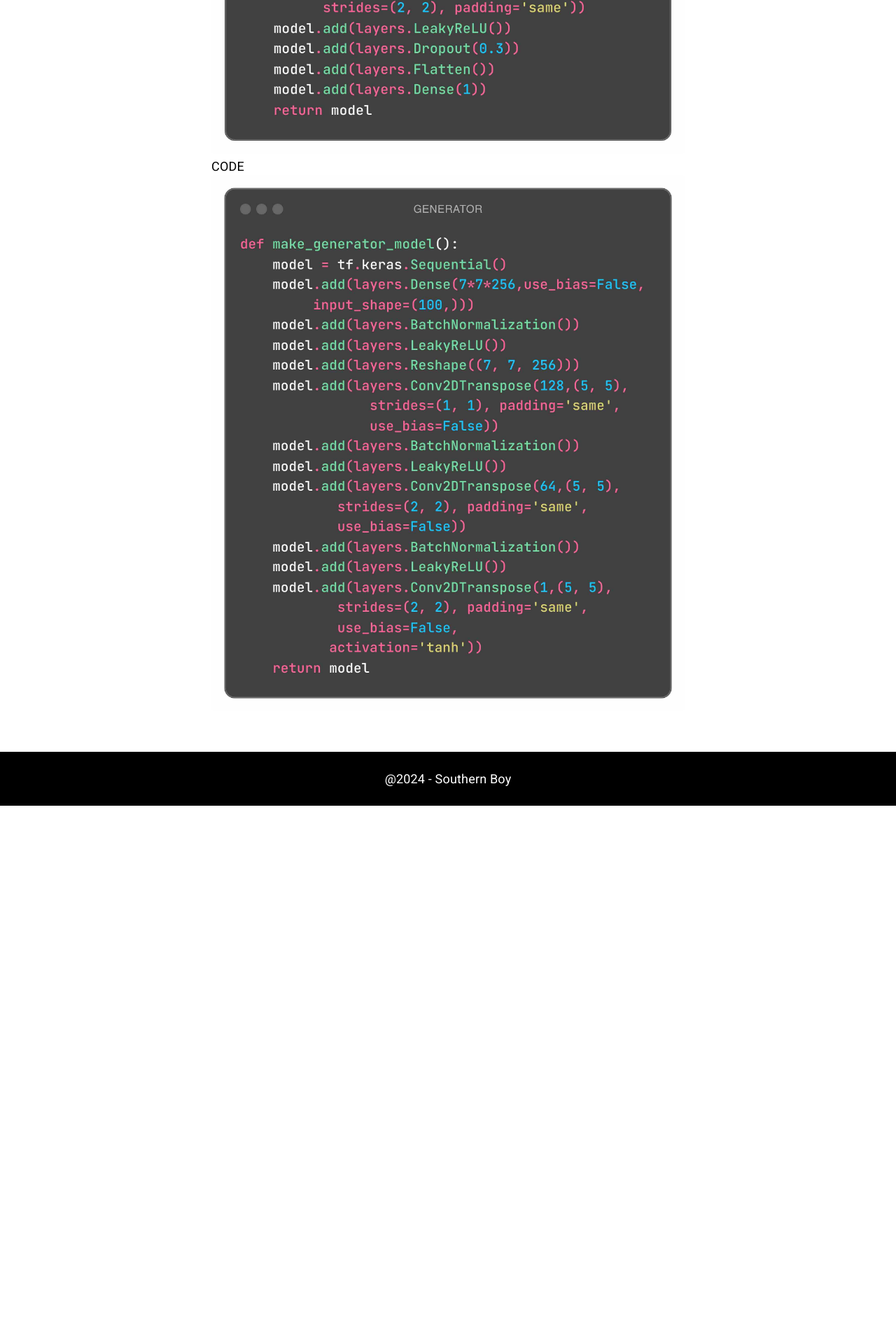
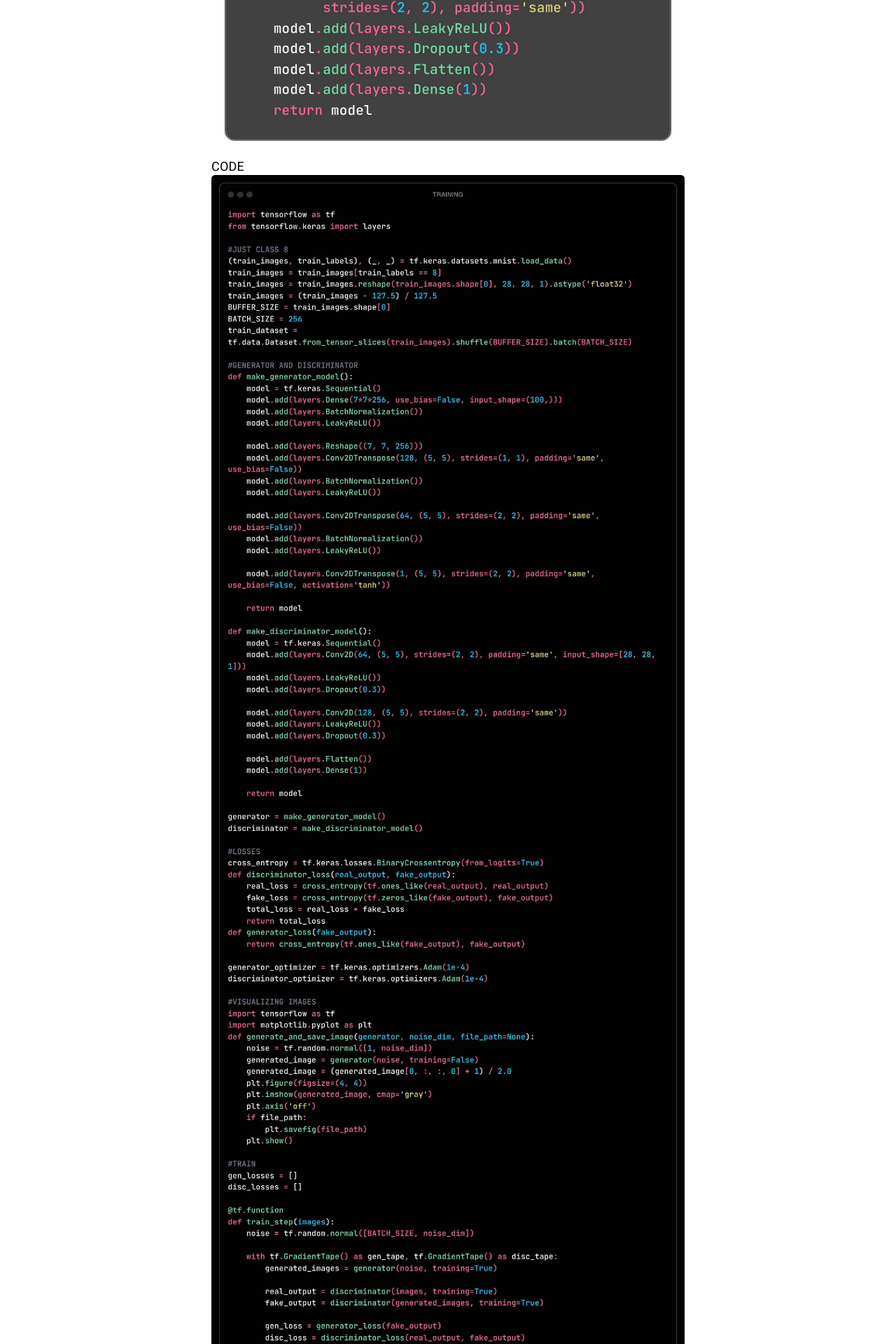
Before and after one commit to arihara-sudhan/blog, a Jekyll site: the page built from _posts/2024-09-06-Gener8.md, in a window 1280 px wide. Shown: the part 4365-6285 px from the top of the page at 70% size. Built offline with Jekyll 4.4.1, drawn with Linux system fonts in a browser that asks for light colours; before the commit the page ends 5516 px from its top, so only the background shows below that.

Commit message:
Update 2024-09-06-Gener8.md

```diff
--- a/_posts/2024-09-06-Gener8.md
+++ b/_posts/2024-09-06-Gener8.md
@@ -18,4 +18,4 @@ A Discriminator Model is a neural network designed to distinguish between real a
 
 <img src="https://raw.githubusercontent.com/arihara-sudhan/blog/main/img/post_images/GenerEight/DISCODE.jpg" alt="code_disc" width="100%"  style="border-radius: 0.3rem;">
 CODE
-<img src="https://raw.githubusercontent.com/arihara-sudhan/blog/main/img/post_images/GenerEight/GENCODE.jpg" alt="code_disc" width="100%"  style="border-radius: 0.3rem;">
+<img src="https://raw.githubusercontent.com/arihara-sudhan/blog/main/img/post_images/GenerEight/TRAININGENAI.jpg" alt="code_disc" width="100%"  style="border-radius: 0.3rem;">
```
